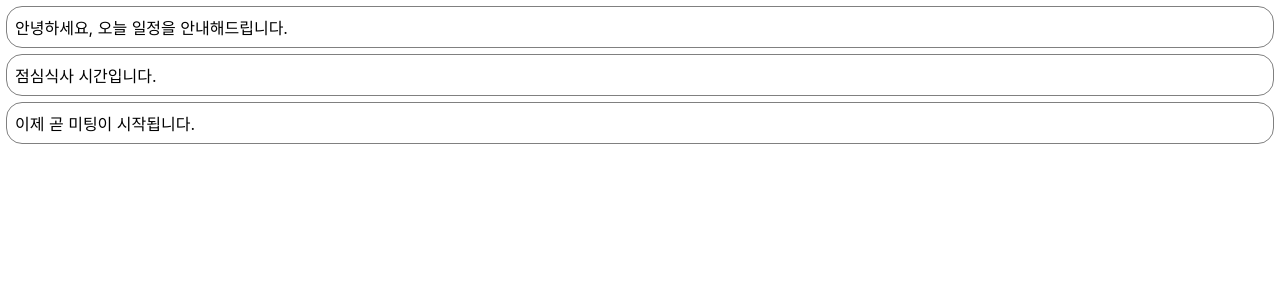
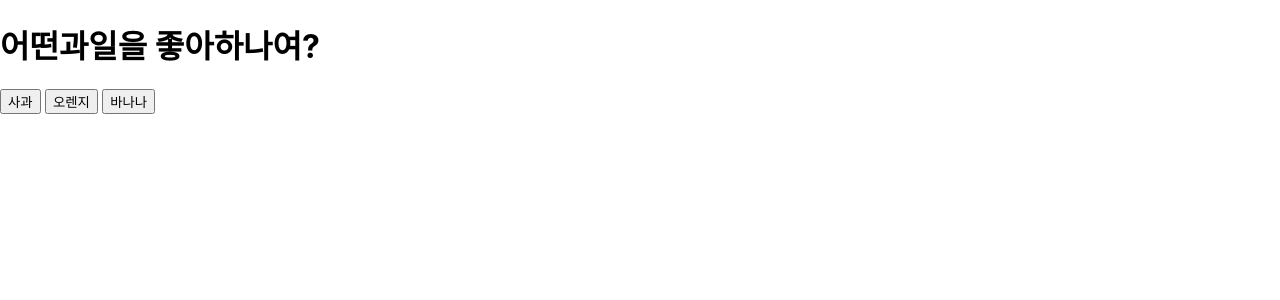
Before and after one commit to JinHeeDo-prog/23-react1, a React (Create React App) app: page / in a window 1280 px wide. Shown: the top 300 px of the page. Built offline with nearby package versions, Linux system fonts and the light colour scheme.

Commit message:
third commit

```diff
--- a/src/index.js
+++ b/src/index.js
@@ -10,12 +10,12 @@ import reportWebVitals from './reportWebVitals';
 //import CommentList from './chapter_05/CommentList';
 import NotificationList from './chapter_06/NotificationList';
 import Accomodate from './chapter_07/Accomodate';
-
+import FruitList from './midterm/FruitList';
 
 const root = ReactDOM.createRoot(document.getElementById('root'));
 root.render(
   <React.StrictMode>
-    <NotificationList/>
+    <FruitList/>
   </React.StrictMode>
 );
 
```
